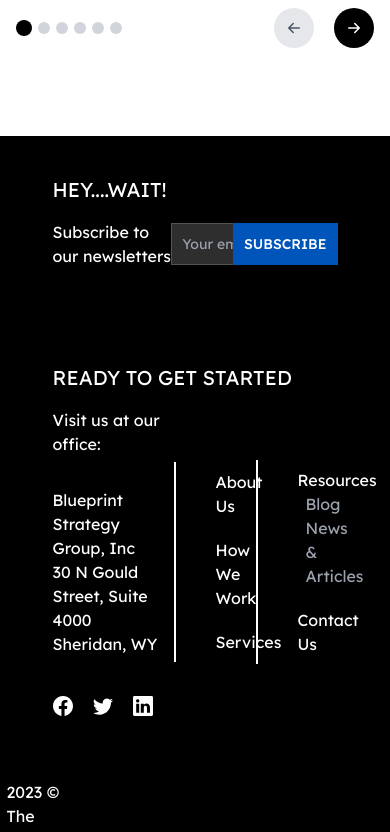
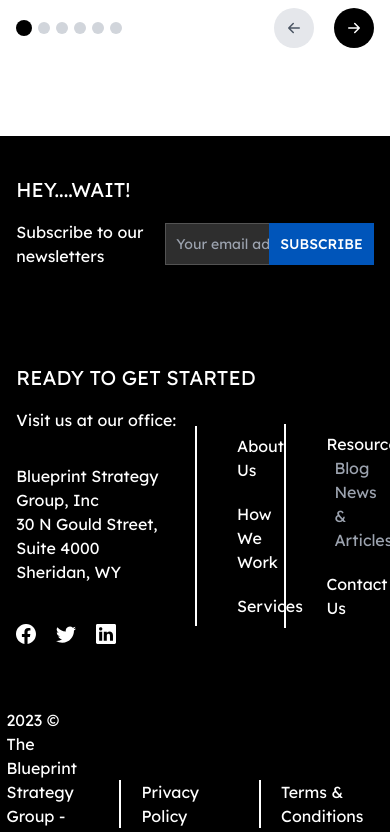
Before and after one commit to EdgarAmpiire/blueprints-web, a React (Create React App) app: page / in a window 390 px wide. Shown: the part 3200-4032 px from the top of the page. Built offline with nearby package versions, Linux system fonts and the light colour scheme; what tw-elements would draw is missing.

Commit message:
responsiveness

```diff
--- a/src/components/layout/components/Footer.jsx
+++ b/src/components/layout/components/Footer.jsx
@@ -5,8 +5,8 @@ import { Link } from "react-router-dom";
 export const Footer = () => {
   return (
     <div className="flex items-center justify-center bg-black mt-20">
-      <div className="w-10/12 min-w-sm max-w-6xl">
-        <div className=" bg-black py-10 px-5 w-full ">
+      <div className="lg:w-10/12 md:w-10/12 w-11/12 min-w-xs  max-w-7xl">
+        <div className=" bg-black py-10 md:px-5 lg:px-5 px-0 w-full ">
           <h1 className="text-white text-xl">HEY....WAIT!</h1>
 
           <div className="flex w-full items-center justify-between mt-4">
```
